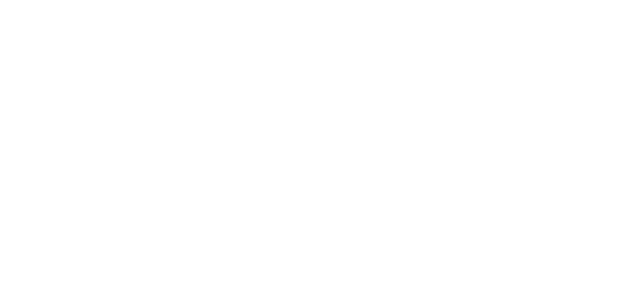
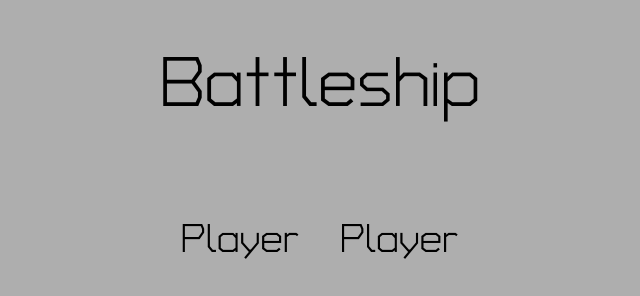
Before and after one commit to SDMckone/odin-battleship, a plain HTML site: page index.html in a window 1280 px wide. Shown: the whole page, without its empty margins (320-960 px from the left). Drawn offline with Linux system fonts and the light colour scheme.

Commit message:
Add styling and content

```diff
--- a/index.html
+++ b/index.html
@@ -9,5 +9,15 @@
     <link rel="stylesheet" href="reset.css" />
     <link rel="stylesheet" href="styles.css" />
   </head>
-  <body></body>
+  <body>
+    <h1>Battleship</h1>
+    <div id="board-container">
+      <div id="player-side">
+        <h2>Player</h2>
+      </div>
+      <div id="hostile-side">
+        <h2>Player</h2>
+      </div>
+    </div>
+  </body>
 </html>
--- a/styles.css
+++ b/styles.css
@@ -17,3 +17,31 @@
 
   --radius: 10px;
 }
+
+html,
+body {
+  color: var(--font-color);
+  font-family: turretRoadRegular;
+}
+
+body {
+  background-color: var(--background-color);
+  display: flex;
+  flex-direction: column;
+  align-items: center;
+  gap: 100px;
+}
+
+h1 {
+  font-size: 70px;
+  margin-top: 50px;
+}
+
+h2 {
+  font-size: 40px;
+}
+
+#board-container {
+  display: flex;
+  gap: 40px;
+}
```
